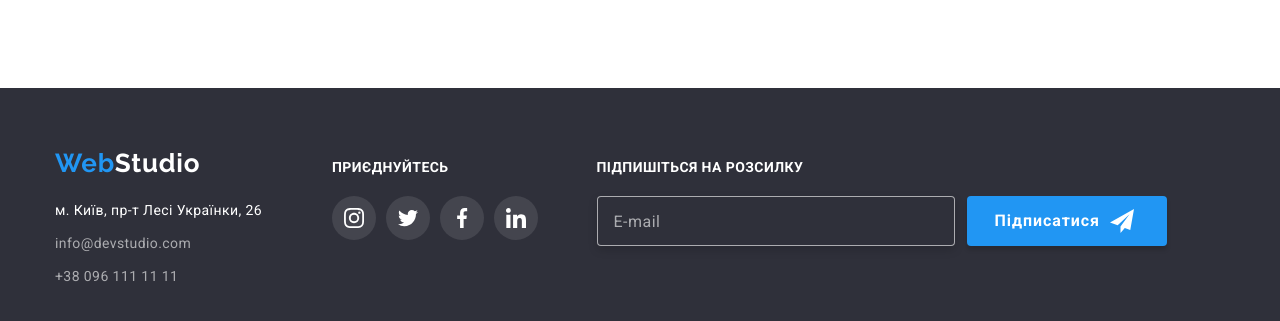
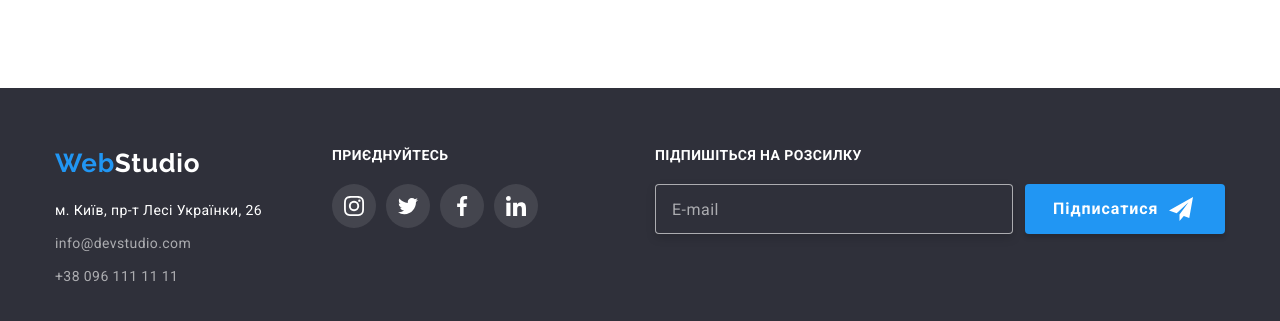
Before and after one commit to InnaMacksi/goit-markup-hw-06, a plain HTML site: page index.html in a window 1280 px wide. Shown: the part 2592-2913 px from the top of the page. Drawn offline with nearby package versions, Linux system fonts and the light colour scheme.

Commit message:
Додає виправлені стилі до форми і вірну розмітку футера

```diff
--- a/css/styles.css
+++ b/css/styles.css
@@ -533,6 +533,7 @@ body {
 /* ----------FOOTER--------------------- */
 .footer {
   background: var(--color-bg-hero-and-footer);
+  padding: 60px 0px;
 }
 
 .logo-white {
@@ -578,13 +579,15 @@ body {
 }
 
 .container-addres {
-  padding: 60px 0px;
   margin-right: 70px;
 }
 .container-join {
   display: block;
-  padding: 72px 0px 100px 0px;
-  margin-right: auto;
+}
+
+.container-join-input {
+  display: block;
+  margin-left: auto;
 }
 
 .text-join {
@@ -740,6 +743,12 @@ body {
   border: 1px solid rgba(0, 0, 0, 0.1);
   border-radius: 50%;
   cursor: pointer;
+  transition: fill 250ms cubic-bezier(0.4, 0, 0.2, 1);
+}
+
+.modal-btn:hover,
+.modal-btn:focus + svg {
+  fill: var(--color-logo-and-focus-btn-hero);
 }
 
 .is-hidden {
--- a/index.html
+++ b/index.html
@@ -453,7 +453,7 @@
               </li>
             </ul>
           </div>
-          <div class="container-join">
+          <div class="container-join-input">
             <p class="subscribe-title">Підпишіться на розсилку</p>
             <form>
               <div class="container-input-join">
```
